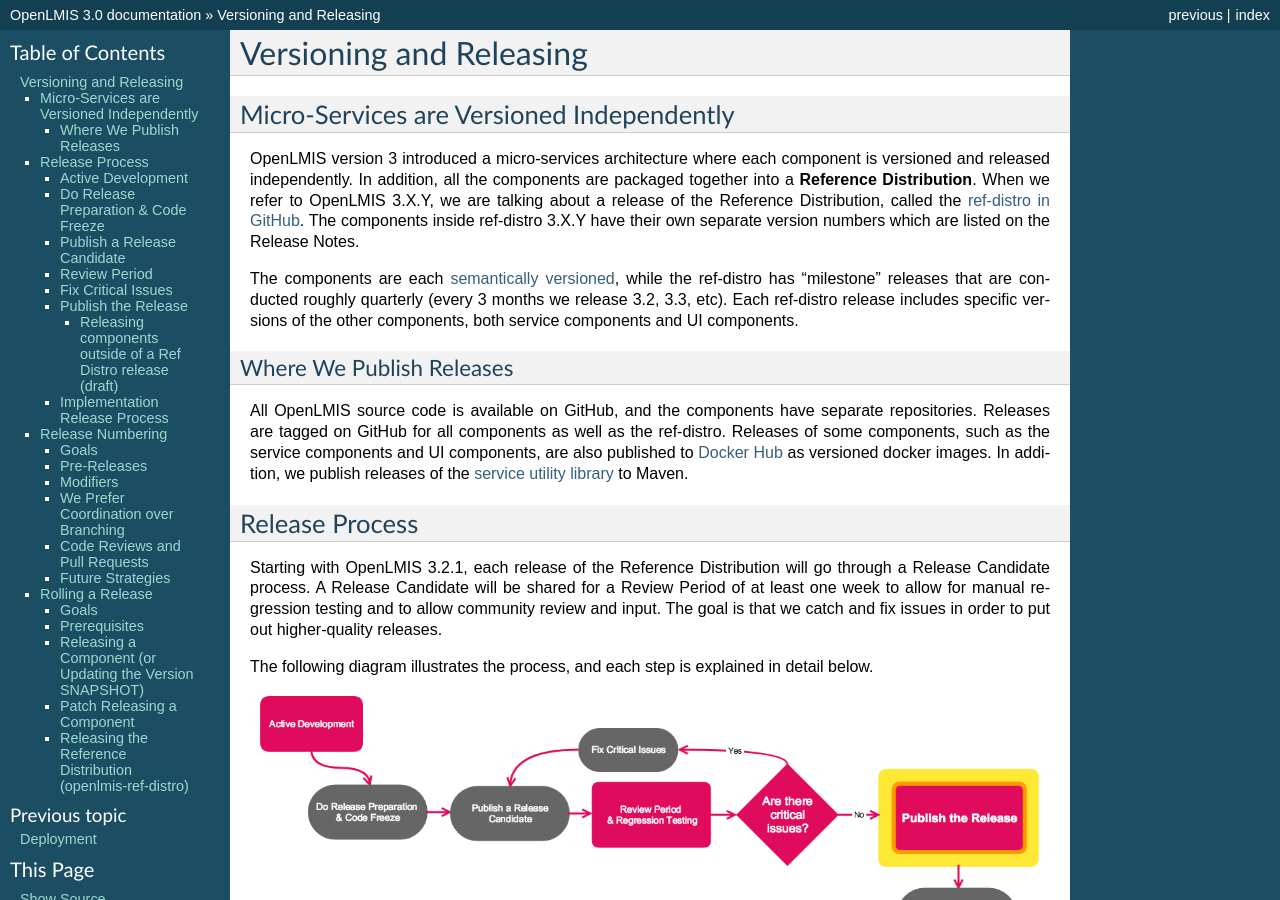
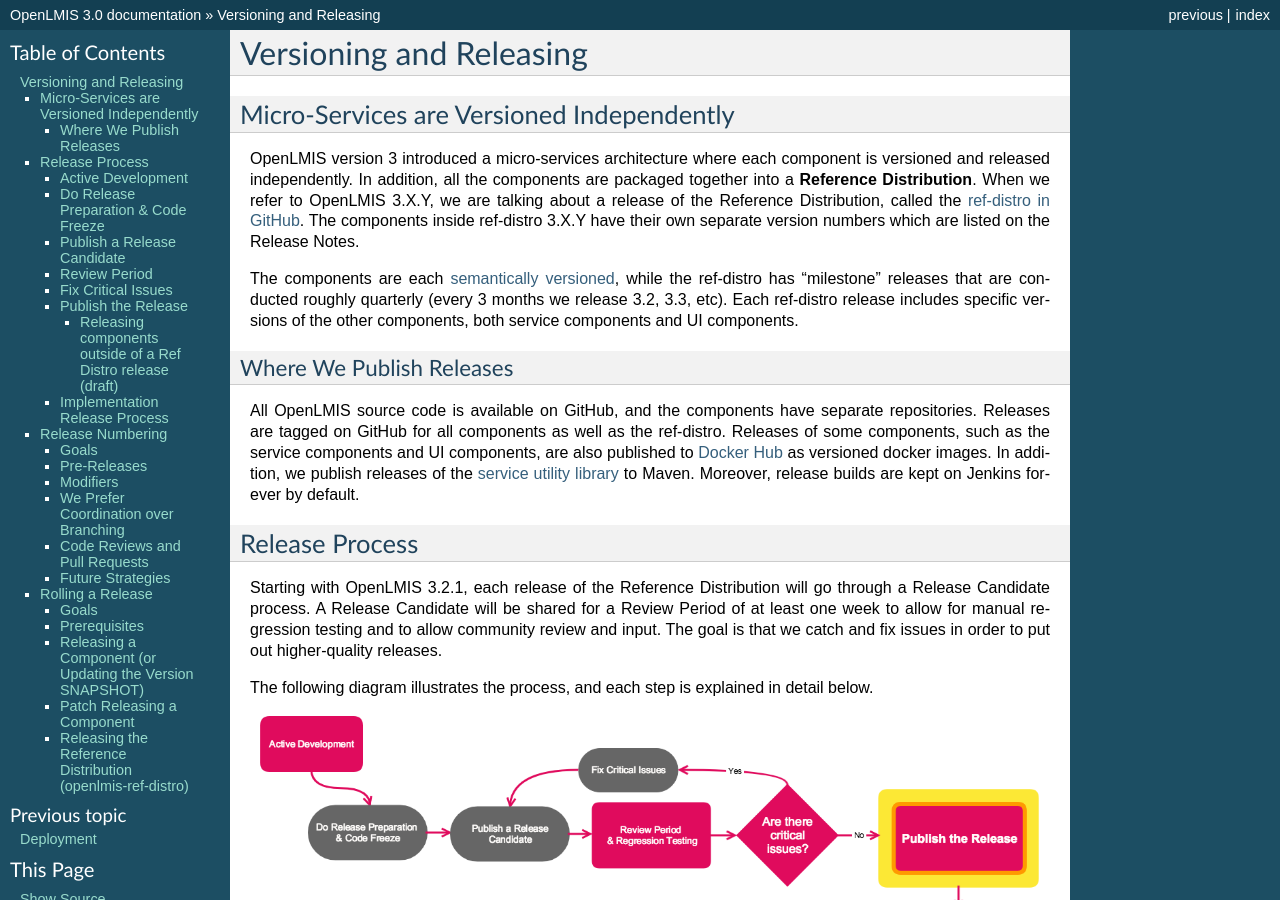
Before and after one commit to OpenLMIS/openlmis-ref-distro, a Sphinx documentation site: the page built from docs/source/conventions/versioningReleasing.md, in a window 1280 px wide and 900 px high. Built offline with Sphinx 7.4.7, drawn with Linux system fonts in a browser that asks for light colours; pages that are not in the unit, such as notebooks, are missing from menus.

Commit message:
OLMIS-4801: Added information about keeping release builds forever

```diff
--- a/docs/source/conventions/versioningReleasing.md
+++ b/docs/source/conventions/versioningReleasing.md
@@ -21,7 +21,7 @@
 components, such as the service components and UI components, are also published to [Docker
 Hub](https://hub.docker.com/u/openlmis/) as versioned docker images. In addition, we publish
 releases of the [service utility library](https://github.com/OpenLMIS/openlmis-service-util) to
-Maven.
+Maven. Moreover, release builds are kept on Jenkins forever by default.
 
 ## Release Process
 
```
